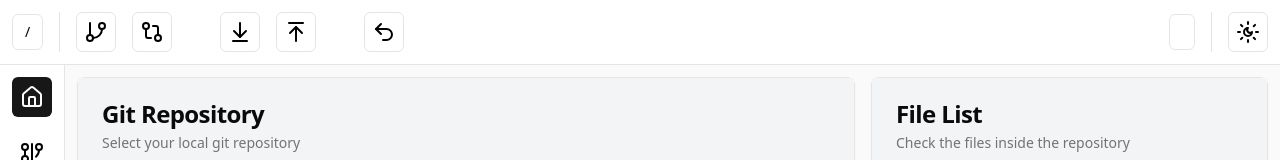
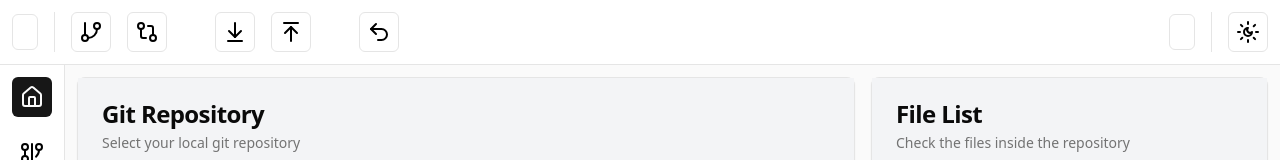
Before and after one commit to RMalik777/git-commander, a React (Vite) app: page / in a window 1280 px wide. Shown: the top 160 px of the page. Built offline with nearby package versions, Linux system fonts and the light colour scheme.

Commit message:
fix: remove current repo and branch name when repo is closed

```diff
--- a/src/components/Tools/Toolbar.jsx
+++ b/src/components/Tools/Toolbar.jsx
@@ -93,7 +93,12 @@ export default function Toolbar() {
         <div className="flex h-full flex-row items-center gap-4">
           <Button variant="outline" size="sm">
             <h1 className="">
-              <span>{repoName}</span>/{currentBranch}
+              {repoName === "" ?
+                ""
+              : <>
+                  <span>{repoName}</span>/{currentBranch}
+                </>
+              }
             </h1>
           </Button>
           <Separator orientation="vertical" className="h-full" />
--- a/src/routes/index.jsx
+++ b/src/routes/index.jsx
@@ -19,7 +19,7 @@ import Commit from "@/components/Git/Commit";
 import Clone from "@/components/Dialog/Clone";
 
 import { useSelector, useDispatch } from "react-redux";
-import { setRepo } from "@/lib/Redux/repoSlice";
+import { removeRepo, setRepo } from "@/lib/Redux/repoSlice";
 
 export default function Index() {
   const repoName = useSelector((state) => state.repo.name);
@@ -114,6 +114,8 @@ export default function Index() {
               variant="destructive"
               onClick={() => {
                 localStorage.removeItem("repoDir");
+                localStorage.removeItem("currentRepoName");
+                dispatch(removeRepo());
               }}>
               Close Repository
             </Button>
```
